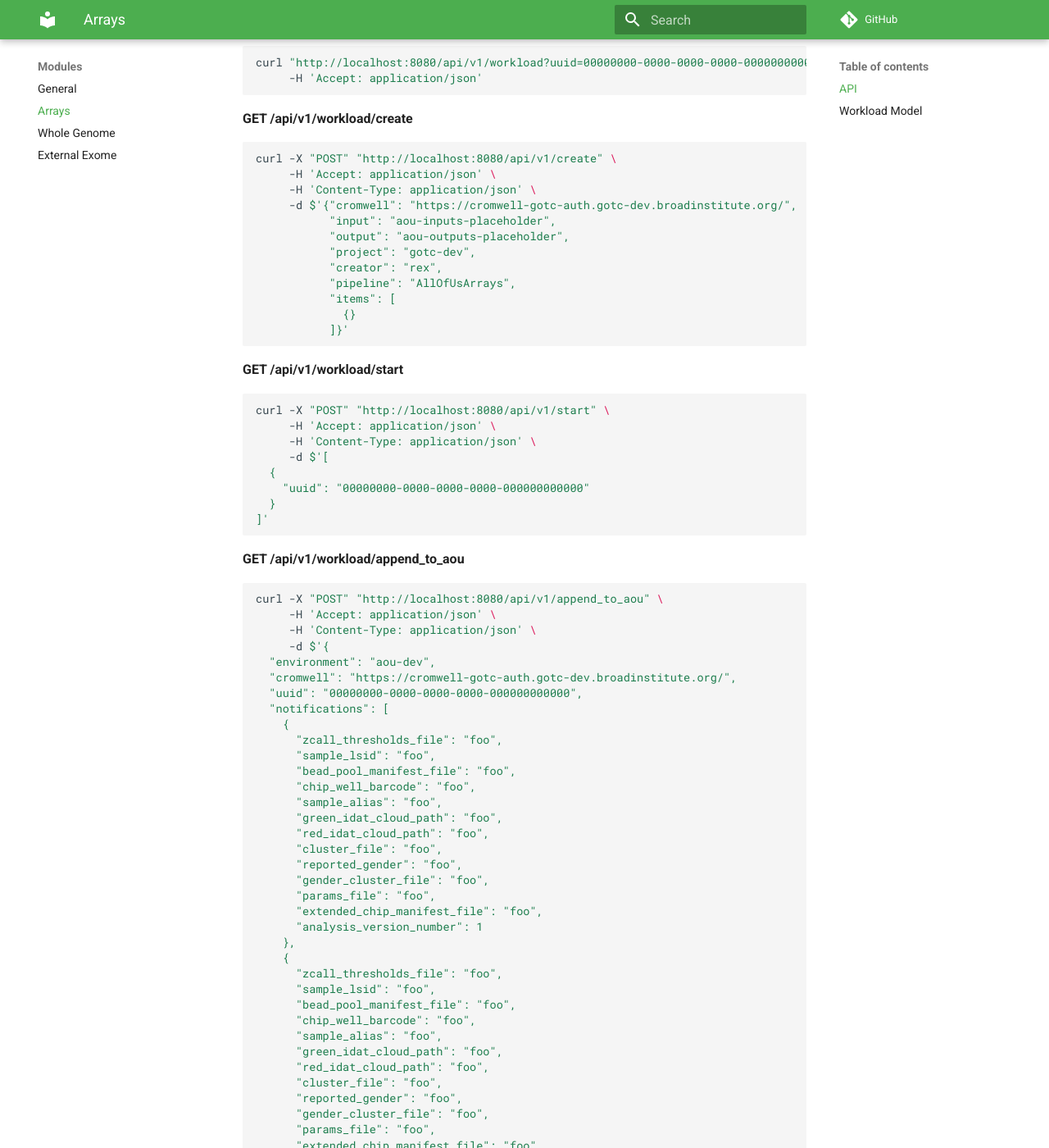
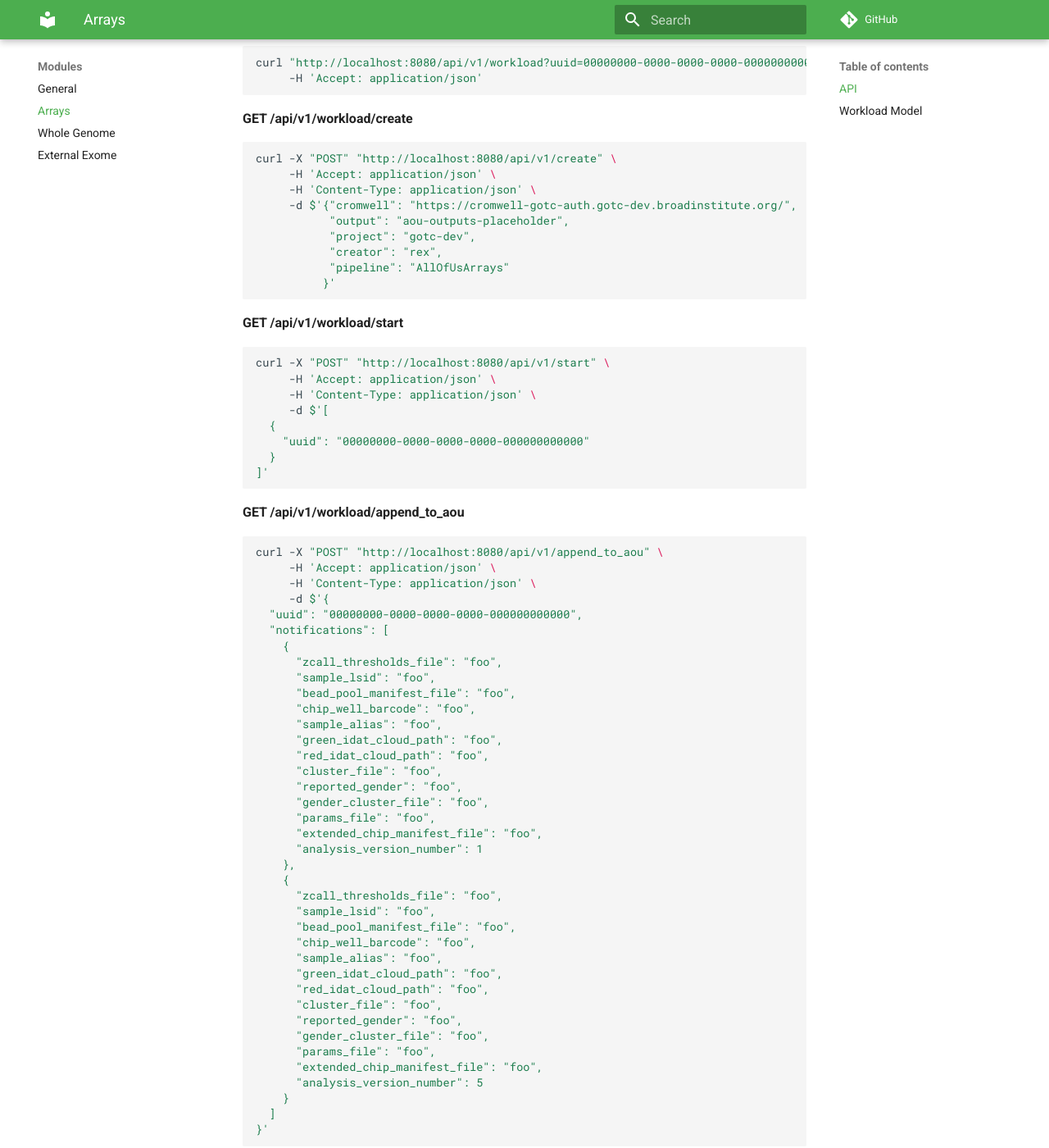
Before and after one commit to broadinstitute/wfl, an MkDocs documentation site: the page built from docs/md/modules-arrays.md, in a window 1280 px wide and 1400 px high, scrolled down 1504 px. Shown: the whole window at 82% size. Built offline with MkDocs 1.6.1 and Material for MkDocs 9.7.7, drawn with Linux system fonts in a browser that asks for light colours; comment, search, counter and statistics services are not loaded.

Commit message:
update aou arrays docs

````diff
--- a/docs/md/modules-arrays.md
+++ b/docs/md/modules-arrays.md
@@ -64,14 +64,11 @@ curl -X "POST" "http://localhost:8080/api/v1/create" \
      -H 'Accept: application/json' \
      -H 'Content-Type: application/json' \
      -d $'{"cromwell": "https://cromwell-gotc-auth.gotc-dev.broadinstitute.org/",
-           "input": "aou-inputs-placeholder",
            "output": "aou-outputs-placeholder",
            "project": "gotc-dev",
            "creator": "rex",
-           "pipeline": "AllOfUsArrays",
-           "items": [
-             {}
-           ]}'
+           "pipeline": "AllOfUsArrays"
+          }'
 ```
 
 **GET /api/v1/workload/start**
@@ -94,8 +91,6 @@ curl -X "POST" "http://localhost:8080/api/v1/append_to_aou" \
      -H 'Accept: application/json' \
      -H 'Content-Type: application/json' \
      -d $'{
-  "environment": "aou-dev",
-  "cromwell": "https://cromwell-gotc-auth.gotc-dev.broadinstitute.org/",
   "uuid": "00000000-0000-0000-0000-000000000000",
   "notifications": [
     {
````
